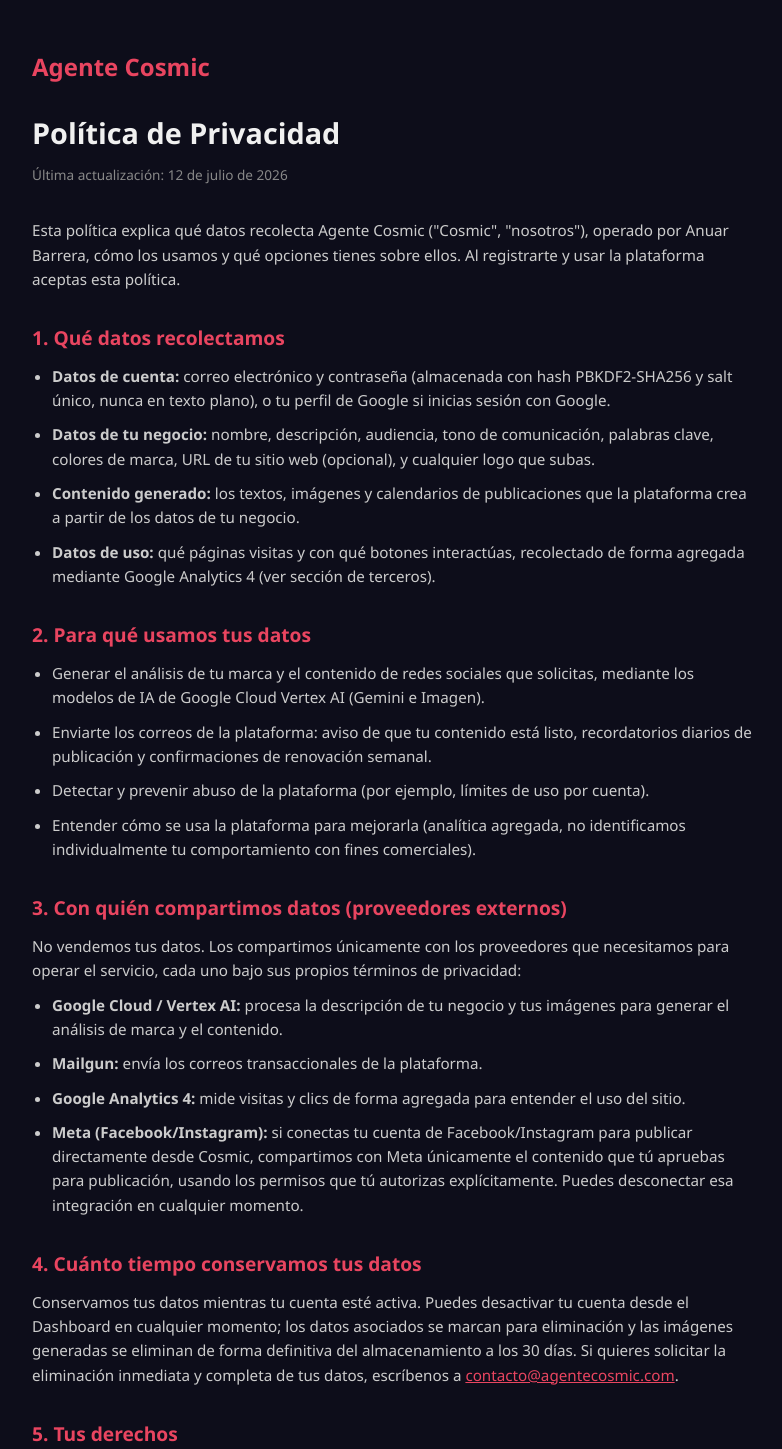
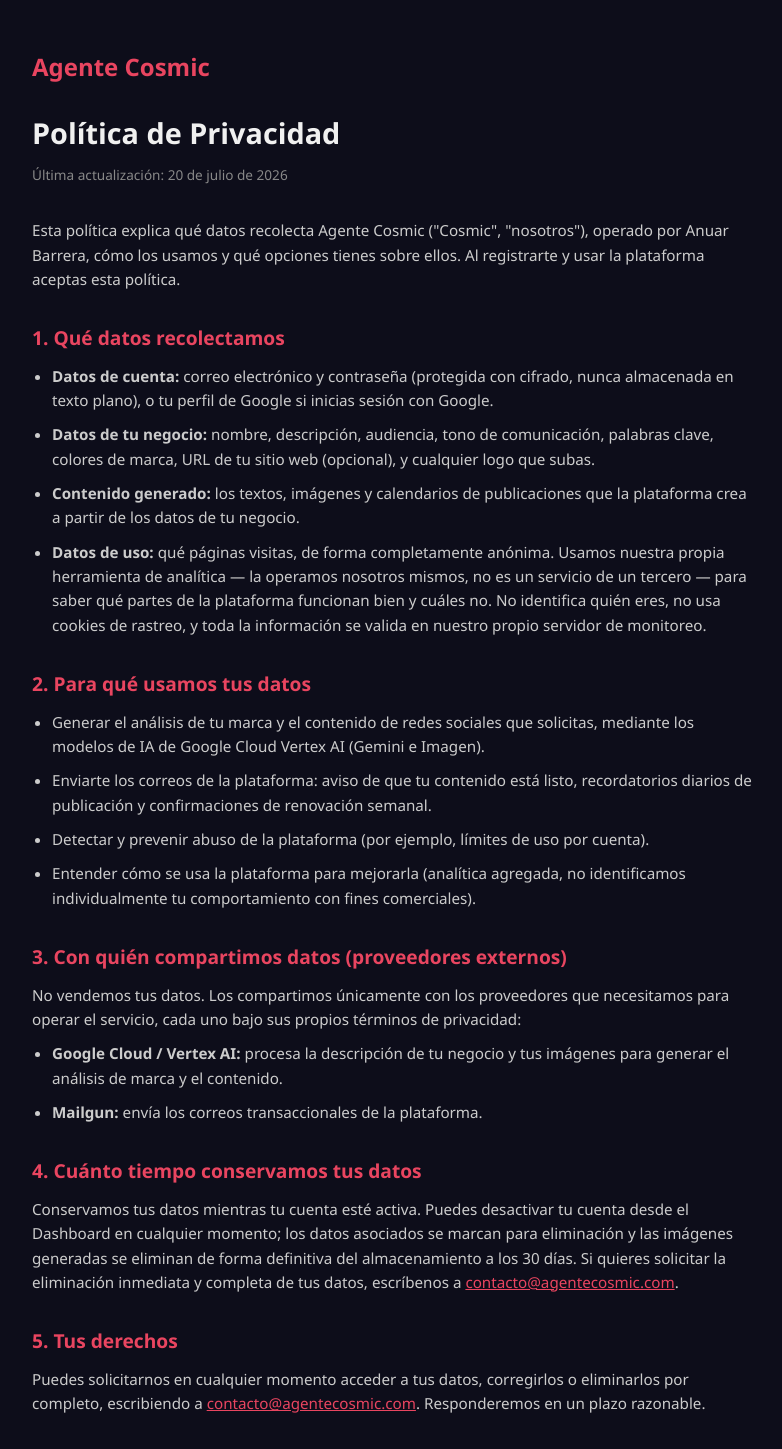
Before and after one commit to AnuarBarrera/agente-cosmic, a Django app: template core/brand_dna/templates/brand_dna/legal/privacy.html in a window 1280 px wide. Shown: the top 1449 px of the page, without its empty margins (248-1030 px from the left). Run offline with Django 5.2, Linux system fonts and the light colour scheme; the template is opened without the code that fills it, so the values that code supplies are empty.

Commit message:
docs(legal): actualizar aviso de privacidad y términos al estado real del servicio
Privacidad:
- Quita GA4 y Meta (ni la automatizacion de redes ni la publicacion
  directa estan ofrecidas todavia).
- Agrega Umami como analitica propia (no un tercero): explicitamente
  anonima, sin cookies de rastreo, validada en nuestro propio servidor
  de monitoreo.
- Simplifica la mencion tecnica del hash de contraseñas (PBKDF2-SHA256
  + salt) a lenguaje no tecnico, manteniendo la sustancia legal
  (cifrada, nunca en texto plano).

Terminos:
- Agrega 'videos' a lo que genera Cosmic.
- Quita la mencion de acceso por invitacion.
- Elimina la seccion 5 (publicacion en redes sociales conectadas) —
  esa integracion no esta automatizada ni ofrecida, renumera las
  secciones siguientes.

```diff
--- a/core/brand_dna/templates/brand_dna/legal/privacy.html
+++ b/core/brand_dna/templates/brand_dna/legal/privacy.html
@@ -26,7 +26,7 @@
   <div class="wrap">
     <div class="logo">Agente Cosmic</div>
     <h1>Política de Privacidad</h1>
-    <div class="updated">Última actualización: 12 de julio de 2026</div>
+    <div class="updated">Última actualización: 20 de julio de 2026</div>
 
     <p>
       Esta política explica qué datos recolecta Agente Cosmic ("Cosmic", "nosotros"),
@@ -36,17 +36,20 @@
 
     <h2>1. Qué datos recolectamos</h2>
     <ul>
-      <li><strong>Datos de cuenta:</strong> correo electrónico y contraseña (almacenada
-        con hash PBKDF2-SHA256 y salt único, nunca en texto plano), o tu perfil de
-        Google si inicias sesión con Google.</li>
+      <li><strong>Datos de cuenta:</strong> correo electrónico y contraseña (protegida
+        con cifrado, nunca almacenada en texto plano), o tu perfil de Google si
+        inicias sesión con Google.</li>
       <li><strong>Datos de tu negocio:</strong> nombre, descripción, audiencia, tono de
         comunicación, palabras clave, colores de marca, URL de tu sitio web (opcional),
         y cualquier logo que subas.</li>
       <li><strong>Contenido generado:</strong> los textos, imágenes y calendarios de
         publicaciones que la plataforma crea a partir de los datos de tu negocio.</li>
-      <li><strong>Datos de uso:</strong> qué páginas visitas y con qué botones
-        interactúas, recolectado de forma agregada mediante Google Analytics 4 (ver
-        sección de terceros).</li>
+      <li><strong>Datos de uso:</strong> qué páginas visitas, de forma completamente
+        anónima. Usamos nuestra propia herramienta de analítica — la operamos nosotros
+        mismos, no es un servicio de un tercero — para saber qué partes de la
+        plataforma funcionan bien y cuáles no. No identifica quién eres, no usa
+        cookies de rastreo, y toda la información se valida en nuestro propio
+        servidor de monitoreo.</li>
     </ul>
 
     <h2>2. Para qué usamos tus datos</h2>
@@ -71,13 +74,6 @@
         negocio y tus imágenes para generar el análisis de marca y el contenido.</li>
       <li><strong>Mailgun:</strong> envía los correos transaccionales de la
         plataforma.</li>
-      <li><strong>Google Analytics 4:</strong> mide visitas y clics de forma agregada
-        para entender el uso del sitio.</li>
-      <li><strong>Meta (Facebook/Instagram):</strong> si conectas tu cuenta de
-        Facebook/Instagram para publicar directamente desde Cosmic, compartimos con
-        Meta únicamente el contenido que tú apruebas para publicación, usando los
-        permisos que tú autorizas explícitamente. Puedes desconectar esa integración
-        en cualquier momento.</li>
     </ul>
 
     <h2>4. Cuánto tiempo conservamos tus datos</h2>
```
Also changed, not shown: core/brand_dna/templates/brand_dna/legal/terms.html (+6 -15 lines).
